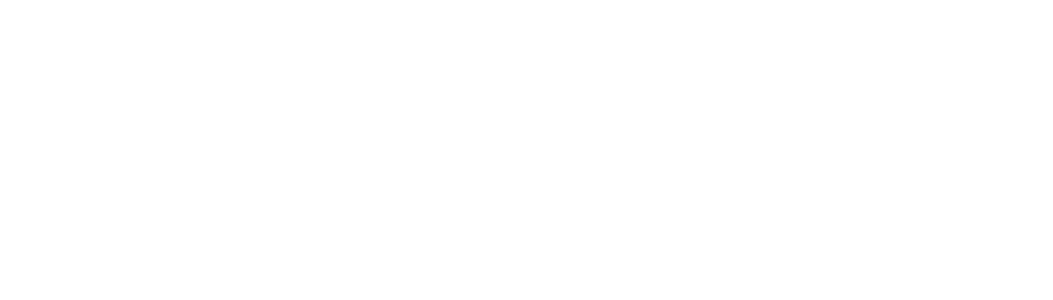
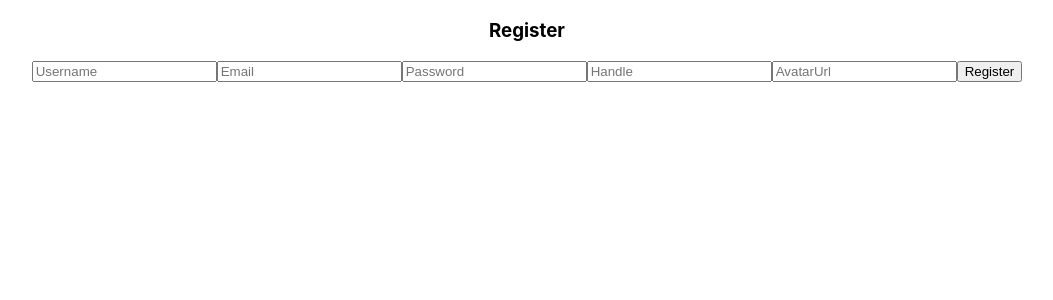
Before and after one commit to JYoung554/oomerz, a React (Create React App) app in the folder client/: page /register in a window 1280 px wide. Before the commit this address had no page. Shown: the top 300 px of the page, without its empty margins (113-1166 px from the left). Built offline with nearby package versions, Linux system fonts and the light colour scheme.

Commit message:
Set handleChange and handleSubmit functions for login and register

```diff
--- a/client/src/App.js
+++ b/client/src/App.js
@@ -5,15 +5,31 @@ import Home from './pages/Home'
 import Profile from './pages/Profile'
 import './App.css'
 import './index.css'
-import { useState } from 'react'
+import { useState, useEffect } from 'react'
 
 const App = () => {
   const [authenticated, setAuthenticated] = useState(false)
+  const getToken = () => {
+    let token = localStorage.getItem('token')
+    if (token) {
+      console.log('true')
+      return setAuthenticated(true)
+    }
+  }
+
+  useEffect(() => {
+    getToken()
+  }, [])
+
   return (
     <div className="App">
       <Routes>
-        <Route path="/" element={<Register />}></Route>
-        <Route path="/login" element={<Login />}></Route>
+        <Route path="/register" element={<Register />}></Route>
+        <Route
+          path="/login"
+          authenticated={authenticated}
+          element={<Login />}
+        ></Route>
         <Route path="/home" element={<Home />}></Route>
         <Route path="/profile" element={<Profile />}></Route>
       </Routes>
--- a/client/src/components/LoginForm.js
+++ b/client/src/components/LoginForm.js
@@ -3,10 +3,29 @@ import React from 'react'
 const LoginForm = (props) => {
   return (
     <div>
-      <form>
+      <form
+        onSubmit={(e) => {
+          props.handleSubmit(e)
+        }}
+      >
         <h3>Login</h3>
-        <input type="text" name="Username" placeholder="Username"></input>
-        <input type="text" name="password" placeholder="Password"></input>
+        <input
+          type="text"
+          name="email"
+          placeholder="Email"
+          onChange={(e) => {
+            props.handleChange(e)
+          }}
+        ></input>
+        <input
+          type="text"
+          name="password"
+          placeholder="Password"
+          onChange={(e) => {
+            props.handleChange(e)
+          }}
+        ></input>
+        <button>Login</button>
       </form>
     </div>
   )
--- a/client/src/components/ProfileCard.js
+++ b/client/src/components/ProfileCard.js
@@ -1,4 +1,18 @@
 import React from 'react'
 
-const ProfileCard = (props) => {}
+
+const ProfileCard = (props) => {
+  return (
+    <div>
+      <div>
+        <h1>Username</h1>
+        <div></div>
+        <div></div>
+        <p></p>
+        <p></p>
+        <p></p>
+      </div>
+    </div>
+  )
+}
 export default ProfileCard
--- a/client/src/components/RegisterForm.js
+++ b/client/src/components/RegisterForm.js
@@ -4,11 +4,53 @@ const registerForm = (props) => {
   return (
     <div>
       <h3>Register</h3>
-      <form>
-        <input type="text" name="username" placeholder="Username"></input>
-        <input type="text" name="password" placeholder="Password"></input>
-        <input type="text" name="handle" placeholder="Handle"></input>
-        <input type="text" name="avatarUrl" placeholder="AvatarUrl"></input>
+      <form onSubmit={(e) => props.handleSubmit(e)}>
+        <input
+          type="text"
+          name="username"
+          placeholder="Username"
+          value={props.registerForm.username}
+          onChange={(e) => {
+            props.handleChange(e)
+          }}
+        ></input>
+        <input
+          type="text"
+          name="email"
+          placeholder="Email"
+          value={props.registerForm.email}
+          onChange={(e) => {
+            props.handleChange(e)
+          }}
+        ></input>
+        <input
+          type="text"
+          name="password"
+          placeholder="Password"
+          value={props.registerForm.password}
+          onChange={(e) => {
+            props.handleChange(e)
+          }}
+        ></input>
+        <input
+          type="text"
+          name="handle"
+          placeholder="Handle"
+          value={props.registerForm.handle}
+          onChange={(e) => {
+            props.handleChange(e)
+          }}
+        ></input>
+        <input
+          type="text"
+          name="avatarUrl"
+          placeholder="AvatarUrl"
+          value={props.registerForm.avatarUrl}
+          onChange={(e) => {
+            props.handleChange(e)
+          }}
+        ></input>
+        <button>Register</button>
       </form>
     </div>
   )
--- a/client/src/globals.js
+++ b/client/src/globals.js
@@ -6,11 +6,11 @@ axios.interceptors.request.use(
     if (token) {
       config.headers['authorization'] = `Bearer ${token}`
     }
-    return token
+    return config
   },
   (error) => {
     Promise.reject(error)
   }
 )
 
-export const BASE_URL = 'http://localhost:3001'
+export const BASE_URL = 'http://localhost:3000'
--- a/client/src/pages/Login.js
+++ b/client/src/pages/Login.js
@@ -1,14 +1,17 @@
 import React, { useState } from 'react'
+import axios from 'axios'
 import LoginForm from '../components/LoginForm'
+import { BASE_URL } from '../globals'
 
 const Login = (props) => {
-  const [loginForm, handleLoginForm] = useState({ username: '', password: '' })
+  const [loginForm, handleLoginForm] = useState({ email: '', password: '' })
   const handleSubmit = async (e) => {
     e.preventDefault()
     try {
-      const res = await axios(`${BASE_URL}/auth/login`, loginForm)
+      const res = await axios.post(`${BASE_URL}/auth/login`, loginForm)
       localStorage.setItem('token', res.data.token)
-      handleLoginForm({ username: '', password: '' })
+      handleLoginForm({ email: '', password: '' })
+      console.log(res)
     } catch (error) {
       throw error
     }
@@ -18,9 +21,11 @@ const Login = (props) => {
     handleLoginForm({ ...loginForm, [name]: value })
   }
 
+  const loginProps = { ...loginForm, handleSubmit, handleChange }
+
   return (
     <div>
-      <LoginForm />
+      <LoginForm {...loginProps} />
     </div>
   )
 }
--- a/client/src/pages/Register.js
+++ b/client/src/pages/Register.js
@@ -1,7 +1,7 @@
-import React from 'react'
+import React, { useState } from 'react'
 import RegisterForm from '../components/RegisterForm'
-
-
+import axios from 'axios'
+import { BASE_URL } from '../globals'
 const Register = (props) => {
   const [registerForm, handleRegisterForm] = useState({
     username: '',
@@ -21,6 +21,7 @@ const Register = (props) => {
         email: '',
         avatarUrl: ''
       })
+      console.log(res)
     } catch (error) {
       throw error
     }
@@ -31,9 +32,11 @@ const Register = (props) => {
     handleRegisterForm({ ...registerForm, [name]: value })
   }
 
+  const registerProps = { registerForm, handleSubmit, handleChange }
+
   return (
     <div>
-      <RegisterForm />
+      <RegisterForm {...registerProps} />
     </div>
   )
 }
```
